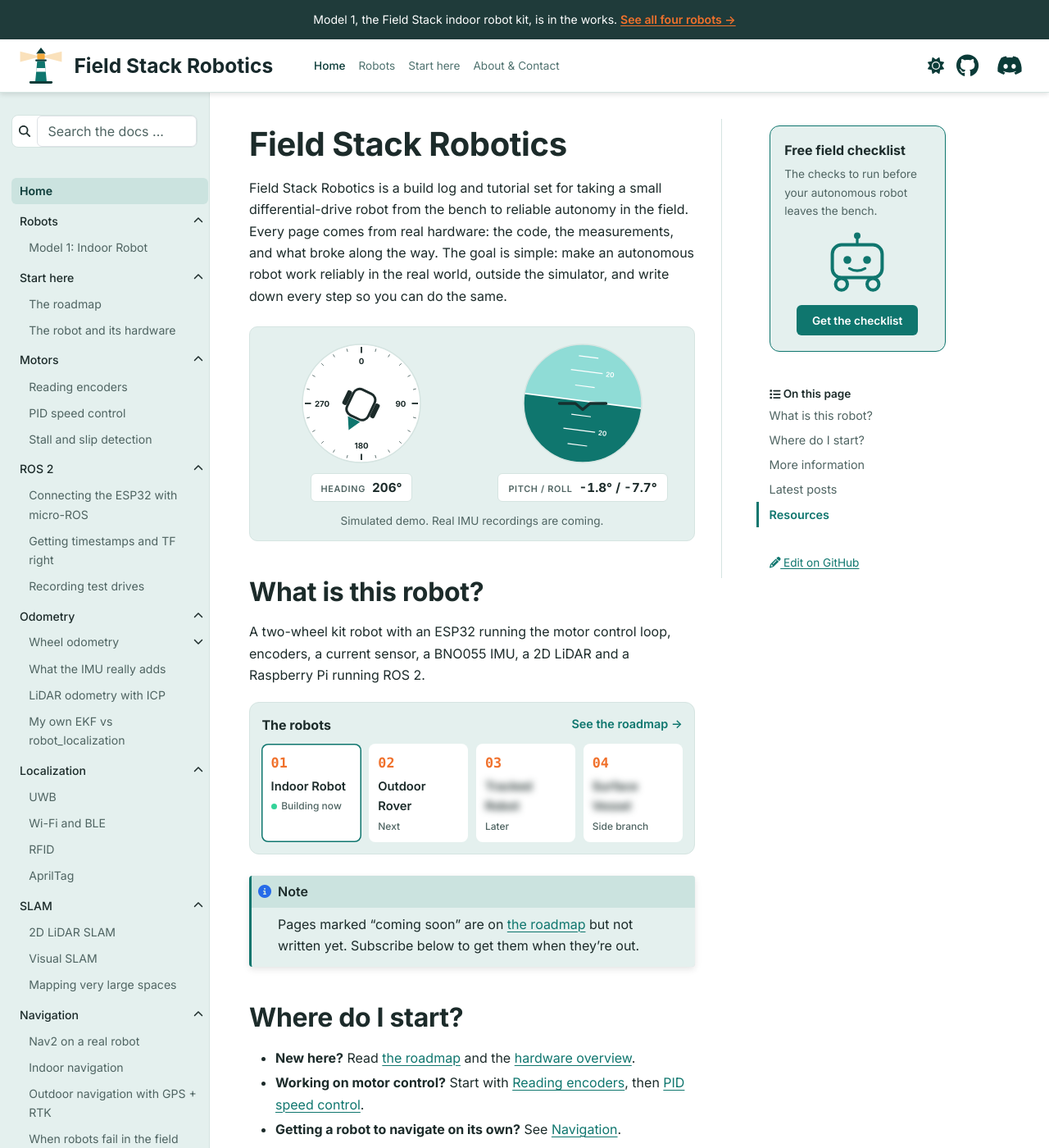
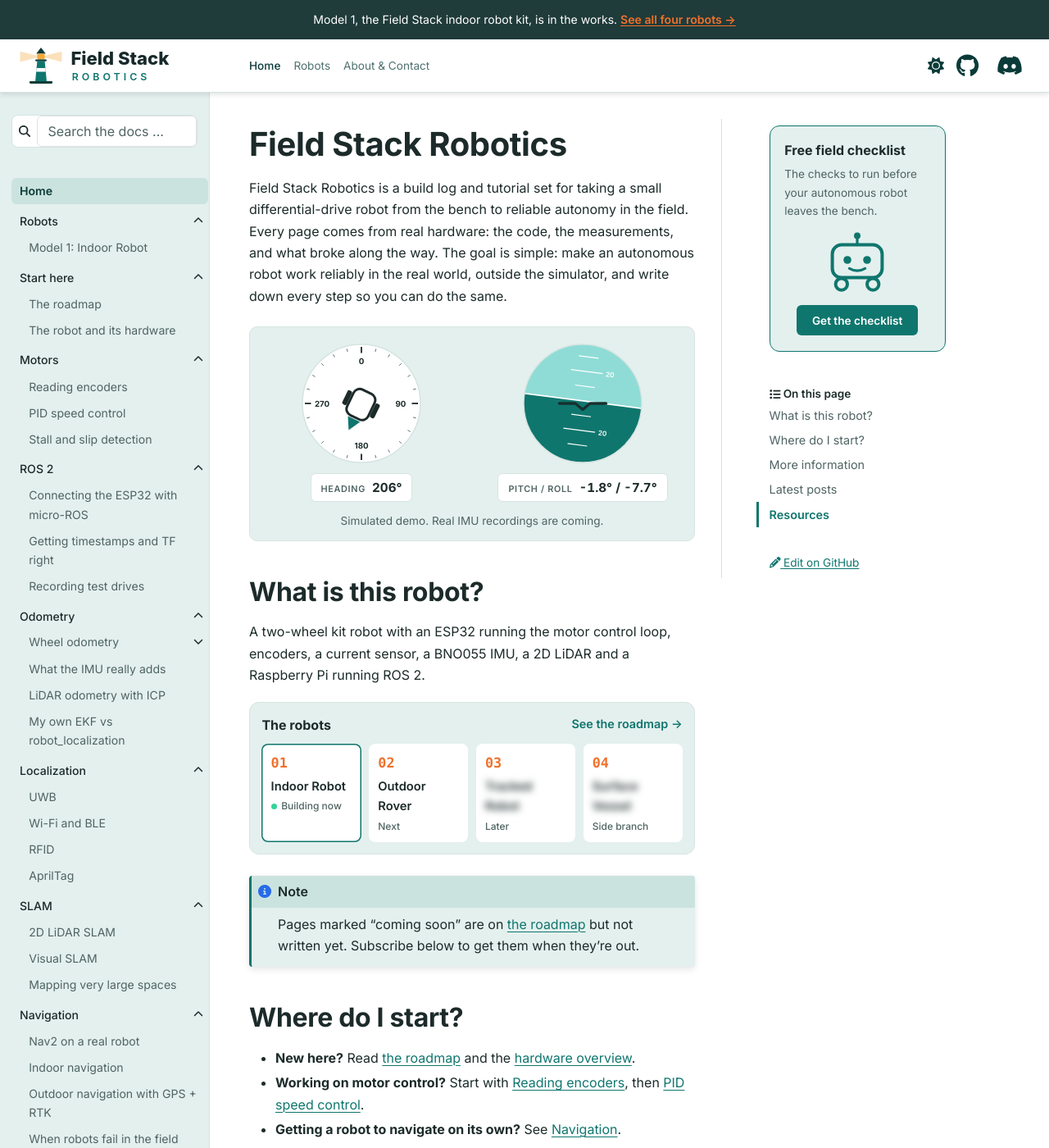
Before and after one commit to field-stack-robotics/fieldstackrobotics.com, a Sphinx documentation site: the page built from docs/index.md, in a window 1280 px wide and 1400 px high. Shown: the whole window at 82% size. Built offline with Sphinx 7.4.7 and the PyData theme 0.15.4, drawn with Linux system fonts in a browser that asks for light colours.

Commit message:
Two-line logo, top bar links in line with the page title
- Logo becomes "Field Stack" over a spaced "ROBOTICS", so it fits inside
  the left sidebar width instead of running ~100px past it. The dark
  version also lightens the lighthouse roof and base.
- The logo column is now as wide as the sidebar, so the top bar links
  start exactly in line with the page title.
- Drop "Start here" from the top bar (still in the left sidebar).

```diff
--- a/docs/_static/custom.css
+++ b/docs/_static/custom.css
@@ -69,6 +69,10 @@ html[data-theme="dark"]  { --rln-header-bg: #12181a; --rln-header-fg: #ffffff; -
 .bd-header .bd-header__inner { max-width: 100%; padding-left: 1.5rem; padding-right: 1.5rem; }   /* logo at the left edge */
 .bd-header .navbar-brand img { height: 52px; }
 .bd-header .navbar-header-items__start { margin-right: 1.5rem; }
+/* Logo column is as wide as the left sidebar, so the top bar links start in line with the page title */
+@media (min-width: 1200px) {
+  .bd-header .navbar-header-items__start { flex: 0 0 auto; width: calc(16rem - 1.5rem); margin-right: 2rem !important; }
+}
 /* Section links: light, thin and evenly spaced; the current one is plain white */
 .bd-header .navbar-nav { gap: 0.4rem; }
 .bd-header .navbar-nav .nav-link,
@@ -146,7 +150,6 @@ html[data-theme="light"] .bd-sidebar-primary nav.bd-links li > a.current { color
 @media (max-width: 1400px) {
   .bd-header .navbar-nav { gap: 0; }
   .bd-header .navbar-nav .nav-link, .bd-header .navbar-nav .dropdown-toggle { font-size: 0.85rem !important; }
-  .bd-header .navbar-header-items__start { margin-right: 0.5rem; }
 }
 /* Theme button, GitHub and Discord always stay on one line, side by side */
 .bd-header .navbar-header-items__end { flex-wrap: nowrap; flex-shrink: 0; }
--- a/docs/_templates/navbar-nav-home.html
+++ b/docs/_templates/navbar-nav-home.html
@@ -3,7 +3,6 @@
 {%- set top_links = [
   ("Home", root_doc),
   ("Robots", "robots/index"),
-  ("Start here", "getting-started/index"),
   ("About & Contact", "about"),
 ] %}
 <nav>
```
Also changed, not shown: docs/_static/logo-dark.svg, docs/_static/logo-light.svg.
